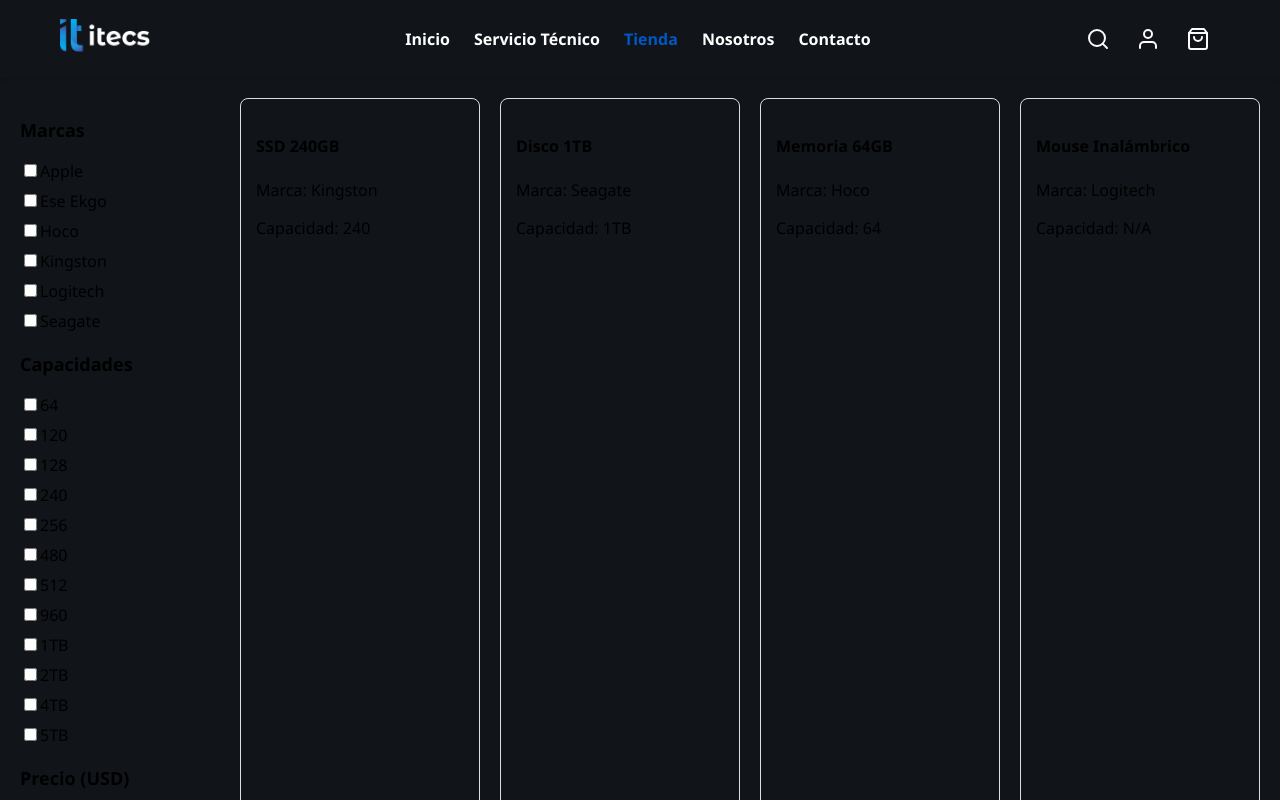
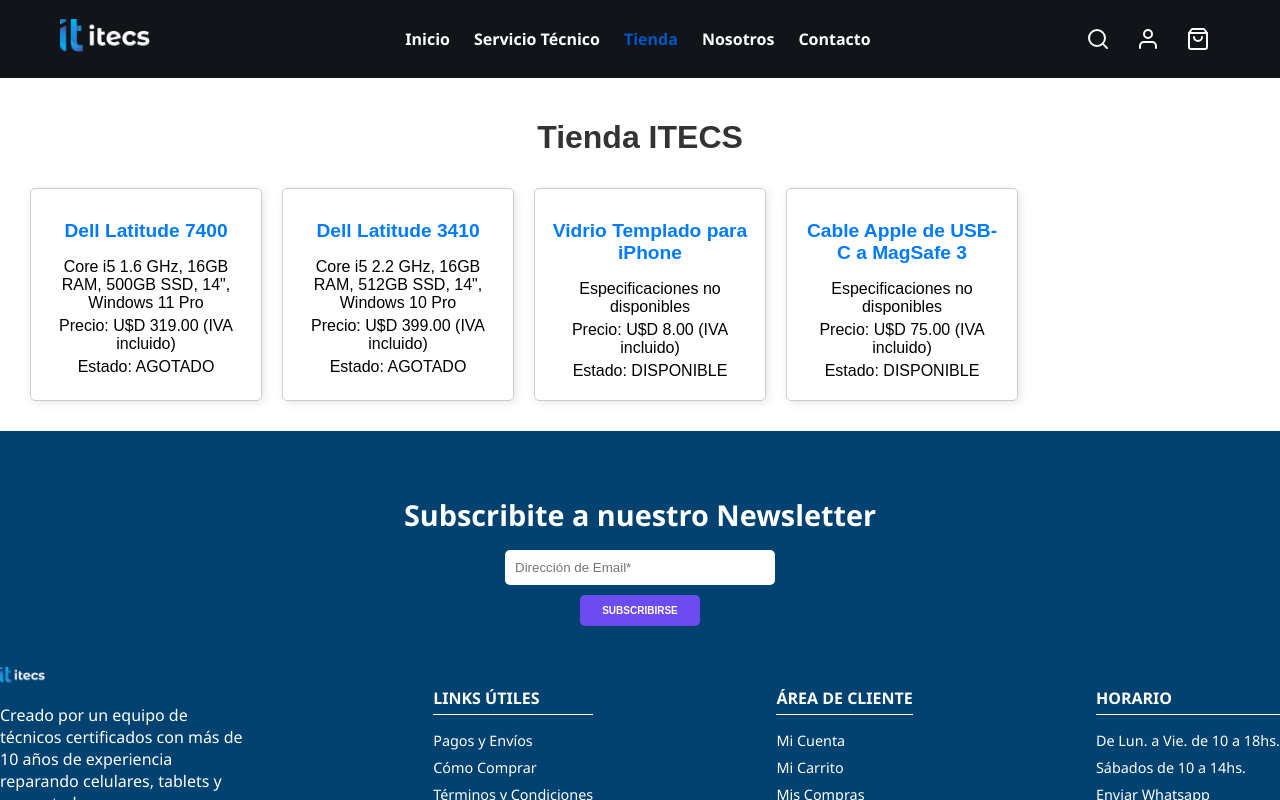
Before and after one commit to gustavo-manzini/Itecs, a React (Vite) app: page /tienda in a window 1280 px wide. Shown: the top 800 px of the page. Built offline with nearby package versions, Linux system fonts and the light colour scheme.

Commit message:
al final corregi el footer

```diff
--- a/src/App.css
+++ b/src/App.css
@@ -837,9 +837,8 @@ h2 {
 }
 /* footer */
 .footer {
-  background-color: #111419;
+  background-color: #014270;
   color: #fff;
-  padding: 60px 30px 20px;
   font-family: "Segoe UI", sans-serif;
 }
 
@@ -850,7 +849,6 @@ h2 {
 
 .newsletter h2 {
   font-size: 1.8rem;
-  margin-bottom: 20px;
   color: white;
 }
 
@@ -884,12 +882,7 @@ h2 {
   font-weight: 700;
 
 }
-.footer{
-    display: flex;
-  flex-direction: column;
-  justify-content: space-between;
-  height: 100vh;
-}
+
 
 .footer-columns {
   display: flex;
@@ -1083,6 +1076,45 @@ h2 {
 
 .categoria-card.hover-4:hover {
   background-color: rgb(116, 241, 158);
+}
+
+
+/* tienda */
+
+.tienda {
+  padding: 20px;
+  font-family: Arial, sans-serif;
+  background-color: white;
+}
+
+h1 {
+  text-align: center;
+  color: #333;
+}
+
+.productos {
+  display: flex;
+  flex-wrap: wrap;
+  justify-content: space-around;
+}
+
+.producto {
+  border: 1px solid #ccc;
+  border-radius: 5px;
+  padding: 15px;
+  margin: 10px;
+  width: 200px;
+  text-align: center;
+  box-shadow: 2px 2px 10px rgba(0, 0, 0, 0.1);
+}
+
+.producto h2 {
+  font-size: 1.2em;
+  color: #007bff;
+}
+
+.producto p {
+  margin: 5px 0;
 }
 
 /* tienda filtro */
@@ -1354,7 +1386,7 @@ display: flex;
   align-items: center;
   gap: 10px;
   width: 100%;
-
+height: auto;
 }
 
 .newsletter-btn {
--- a/src/Componentes/Tienda.jsx
+++ b/src/Componentes/Tienda.jsx
@@ -1,53 +1,46 @@
-import React, { useState } from "react";
-import FiltroTienda from "./FiltroTienda";
-import Productos from "./Productos";
-
-
-const datosMock = [
-  { id: 1, nombre: "SSD 240GB", marca: "Kingston", capacidad: "240", precio: 45 },
-  { id: 2, nombre: "Disco 1TB", marca: "Seagate", capacidad: "1TB", precio: 70 },
-  { id: 3, nombre: "Memoria 64GB", marca: "Hoco", capacidad: "64", precio: 15 },
-  { id: 4, nombre: "Mouse Inalámbrico", marca: "Logitech", capacidad: "N/A", precio: 25 },
-  // ... más productos
+const productos = [
+  {
+    id: 1,
+    nombre: 'Dell Latitude 7400',
+    specs: 'Core i5 1.6 GHz, 16GB RAM, 500GB SSD, 14", Windows 11 Pro',
+    precio: 319.00,
+    estado: 'AGOTADO',
+  },
+  {
+    id: 2,
+    nombre: 'Dell Latitude 3410',
+    specs: 'Core i5 2.2 GHz, 16GB RAM, 512GB SSD, 14", Windows 10 Pro',
+    precio: 399.00,
+    estado: 'AGOTADO',
+  },
+  {
+    id: 3,
+    nombre: 'Vidrio Templado para iPhone',
+    precio: 8.00,
+    estado: 'DISPONIBLE',
+  },
+  {
+    id: 4,
+    nombre: 'Cable Apple de USB-C a MagSafe 3',
+    precio: 75.00,
+    estado: 'DISPONIBLE',
+  },
 ];
 
 const Tienda = () => {
-  const [filters, setFilters] = useState({ marcas: [], capacidades: [] });
-  const [priceRange, setPriceRange] = useState({ min: 0, max: 9999 });
-
-  const handleFilterChange = (type, value) => {
-    setFilters((prev) => {
-      const alreadyChecked = prev[type].includes(value);
-      return {
-        ...prev,
-        [type]: alreadyChecked
-          ? prev[type].filter((item) => item !== value)
-          : [...prev[type], value],
-      };
-    });
-  };
-
-  const handlePriceChange = (range) => {
-    setPriceRange(range);
-  };
-
-  const productosFiltrados = datosMock.filter((producto) => {
-    const marcaMatch = filters.marcas.length === 0 || filters.marcas.includes(producto.marca);
-    const capacidadMatch =
-      filters.capacidades.length === 0 || filters.capacidades.includes(producto.capacidad);
-    const precioMatch = producto.precio >= priceRange.min && producto.precio <= priceRange.max;
-    return marcaMatch && capacidadMatch && precioMatch;
-  });
-
   return (
-    <div className="tienda-container">
-      <FiltroTienda
-        selectedFilters={filters}
-        onFilterChange={handleFilterChange}
-        priceRange={priceRange}
-        onPriceChange={handlePriceChange}
-      />
-      <Productos productos={productosFiltrados} />
+    <div className="tienda">
+      <h1>Tienda ITECS</h1>
+      <div className="productos">
+        {productos.map((producto) => (
+          <div key={producto.id} className="producto">
+            <h2>{producto.nombre}</h2>
+            <p>{producto.specs || 'Especificaciones no disponibles'}</p>
+            <p>Precio: U$D {producto.precio.toFixed(2)} (IVA incluido)</p>
+            <p>Estado: {producto.estado}</p>
+          </div>
+        ))}
+      </div>
     </div>
   );
 };
```
